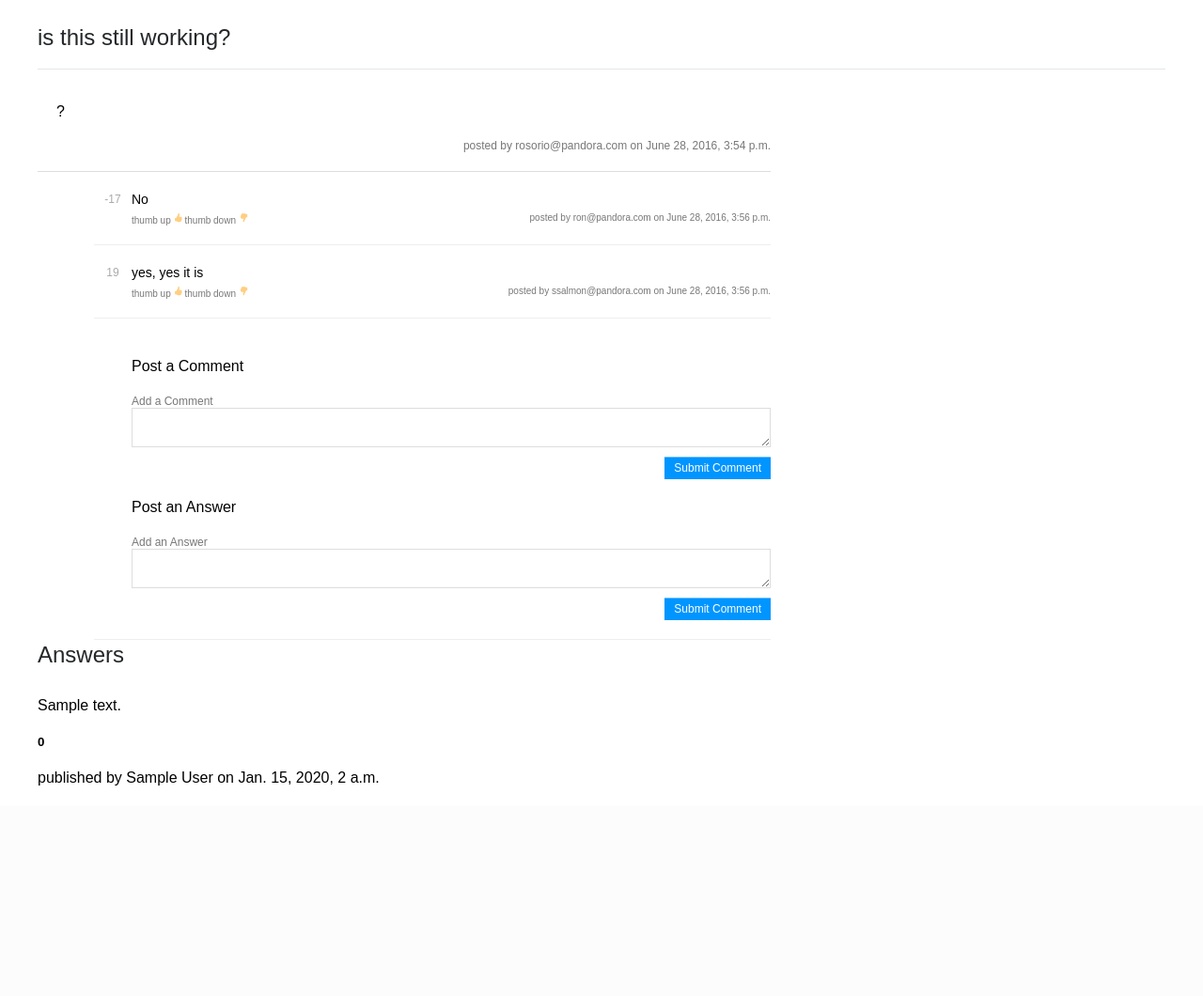
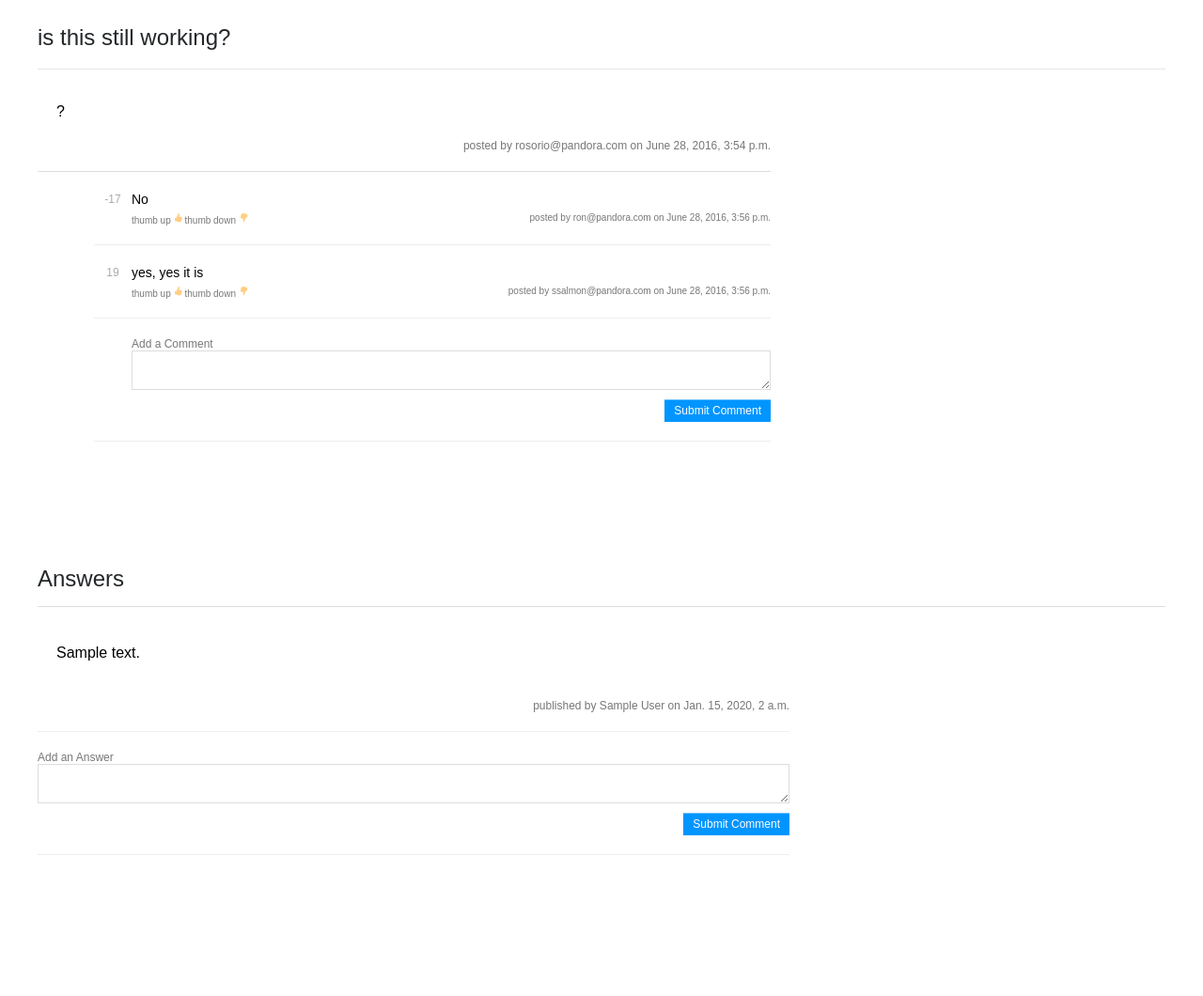
Before and after one commit to halfpete/stackd, a Django app: page /1/ in a window 1280 px wide. Shown: the part 137-1197 px from the top of the page at 94% size. Before the commit the page ends 973 px from the top, so only its background shows below. Run offline with Django 3.2, Linux system fonts and the light colour scheme; a user stored in the database is signed in; data comes from the database, SQL or seed files in the repository; tables that the repository leaves empty hold one stand-in row (values such as "Sample post").

Commit message:
answer styles

```diff
--- a/stackd/overflow/static/css/style.css
+++ b/stackd/overflow/static/css/style.css
@@ -856,6 +856,9 @@ header nav h4 span {
 /*end post*/
 
 /*detail*/
+#detail {
+    padding-bottom: 150px;
+}
 #detail-header {
     padding: 25px 0 5px;
     border-bottom: 1px solid #e4e6e8;
@@ -881,7 +884,8 @@ header nav h4 span {
     padding-bottom: 20px;
     border-bottom: 1px solid #ddd;
 }
-#detail-question {
+#detail-question,
+.answer-detail {
     padding: 20px;
     font-size: 16px;
 }
@@ -950,13 +954,16 @@ header nav h4 span {
     color: #777;
     margin: 0;
 }
-.comment form {
+.comment form,
+#answers-form form {
     text-align: right;
 }
-.comment form .input-wrapper {
+.comment form .input-wrapper,
+#answers-form form .input-wrapper {
     margin-bottom: 10px;
 }
-.comment form h5 {
+.comment form h5,
+#answers-form form h5 {
     font-weight: 400;
     margin: 0;
     font-size: 12px;
@@ -964,14 +971,17 @@ header nav h4 span {
     text-align: left;
 }
 .comment form input,
-.comment form textarea {
+.comment form textarea,
+#answers-form form input,
+#answers-form form textarea {
     border: 1px solid #ddd;
     width: 100%;
     max-width: 100%;
     padding: 6px 10px;
     font-size: 12px;
 }
-.comment form input[type="submit"] {
+.comment form input[type="submit"],
+#answers-form form input[type="submit"] {
     width: auto;
     background-color: #0095ff;
     border: none;
@@ -982,6 +992,23 @@ header nav h4 span {
     transition: background-color .3s;
     display: inline-block;
 }
+#answers-header {
+    padding: 130px 0 0;
+    border-bottom: 1px solid #ddd;
+}
+.answer {
+    padding: 20px 0;
+    border-bottom: 1px solid #eee;
+}
+.answer-label {
+    padding-top: 20px;
+    text-align: right;
+    font-size: 12px;
+    color: #777;
+}
+.answer-label h4 {
+    margin: 0;
+}
 /*end detail*/
 
 /**
--- a/stackd/templates/overflow/detail.html
+++ b/stackd/templates/overflow/detail.html
@@ -49,7 +49,6 @@
 			{% if user.is_authenticated %}
 				<div class="comment">
 					<div class="comment-body">
-						<h4>Post a Comment</h4>
 						<form method="post", action"">
 							{% csrf_token %}
 							<div class="input-wrapper">
@@ -59,36 +58,47 @@
 							<input type="submit" value="Submit Comment">
 						</form>
 					</div>
-					<div class="comment-body">
-						<h4>Post an Answer</h4>
-						<form method="post", action"">
-							{% csrf_token %}
-							<div class="input-wrapper">
-								<h5>Add an Answer</h5>
-								<textarea type="text" name="answer" id="answer"></textarea>
-							</div>
-							<input type="submit" value="Submit Comment">
-						</form>
-					</div>
 				</div>
 			{% endif %}
 		</div>
 	</div>
+	<div id="answers-header" class="col-1-1">
+		<h2>Answers</h2>
+	</div>
 	{% if answer_list %}
-		<div id="answers-header" class="col-1-1">
-			<h2>Answers</h2>
-		</div>
 		<div id="answers-body" class="col-2-3">
 			{% for answer in answer_list %}
 				<div class="answer">
-					<p>{{answer.answer_text}}</p>
+					<div class="answer-detail">
+						{{answer.answer_text}}
+					</div>
 					<div class="answer-label">
-						<h5>{{answer.netvotes}}</h5>
+						{% if answer.netvotes != 0 %}
+							<h5>{{answer.netvotes}}</h5>
+						{% endif %}
 						<h4>published by {{answer.author}} on {{answer.pub_date}}</h4>
 					</div>
 				</div>
 			{% endfor %}
 		</div>
+	{% else %}
+		<div id="answers-body" class="col-2-3">
+			<div class="answer">
+				<p>no answers yet</p>
+			</div>
+		</div>
 	{% endif %}
+	<div id="answers-form" class="col-2-3">
+		<div class="answer">
+			<form method="post", action"">
+				{% csrf_token %}
+				<div class="input-wrapper">
+					<h5>Add an Answer</h5>
+					<textarea type="text" name="answer" id="answer"></textarea>
+				</div>
+				<input type="submit" value="Submit Comment">
+			</form>
+		</div>
+	</div>
 </div>
 {% endblock %}
```
